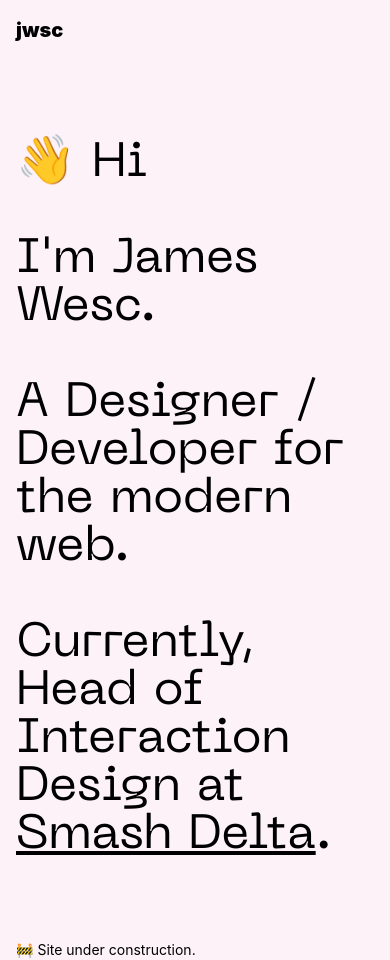
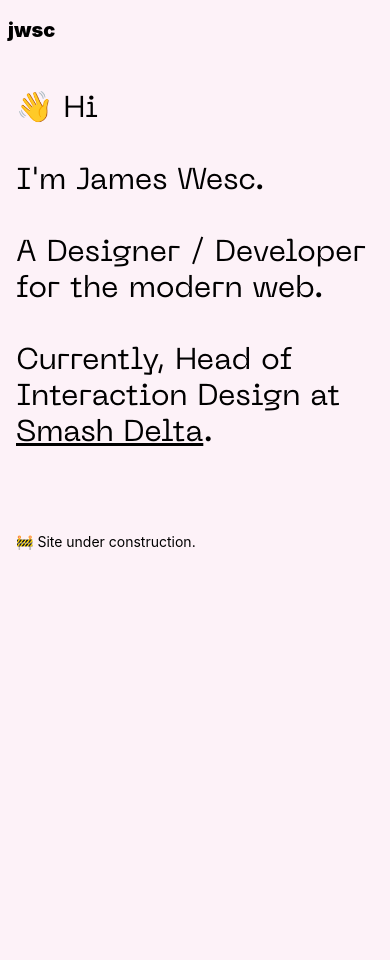
Before and after one commit to jameswesc/website, a Next.js app: page / in a window 390 px wide. After the commit the page ends 844 px from the top, so only its background shows below. Built offline with nearby package versions, Linux system fonts and the light colour scheme.

Commit message:
responsive to basic blurb

```diff
--- a/pages/index.js
+++ b/pages/index.js
@@ -1,15 +1,16 @@
 export default function Home() {
     return (
         <div>
-            <div className="p-4">
+            <div className="py-4 px-2 sm:px-4">
                 <a className="font-standard font-black text-xl" href="/">
                     {' '}
                     jwsc
                 </a>
             </div>
 
-            <section className="max-w-4xl mx-auto pt-20 px-4">
-                <h2 className="font-brand text-5xl">
+            <div className="px-4 sm:px-4 pt-8 md:pt-12 lg:pt-20">
+                <section className="max-w-4xl mx-auto">
+                    <h2 className="font-brand text-3xl md:text-4xl lg:text-5xl">
                         👋 Hi
                         <br />
                         <br />
@@ -32,5 +33,6 @@ export default function Home() {
                     <p className="pt-20 text-sm">🚧 Site under construction.</p>
                 </section>
             </div>
+        </div>
     )
 }
```
Lines whose indentation alone changed are shown as unchanged.
